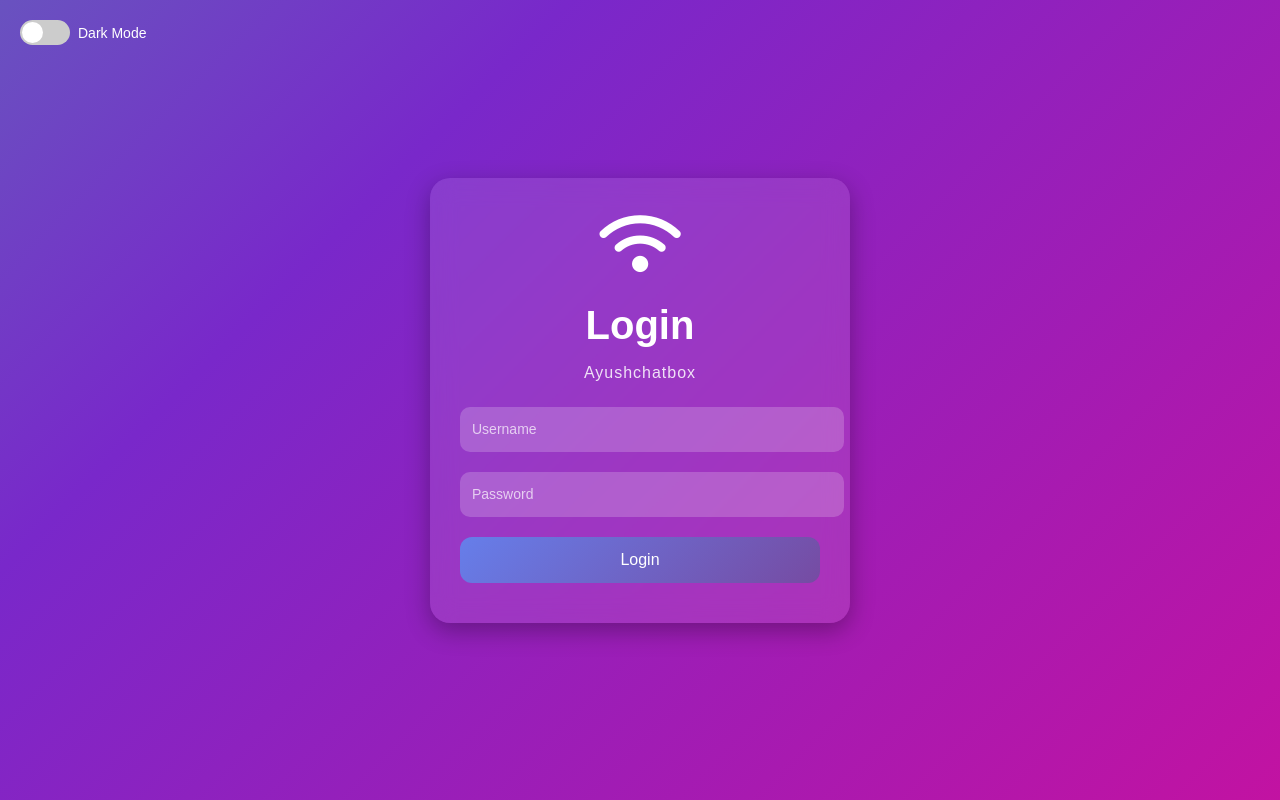
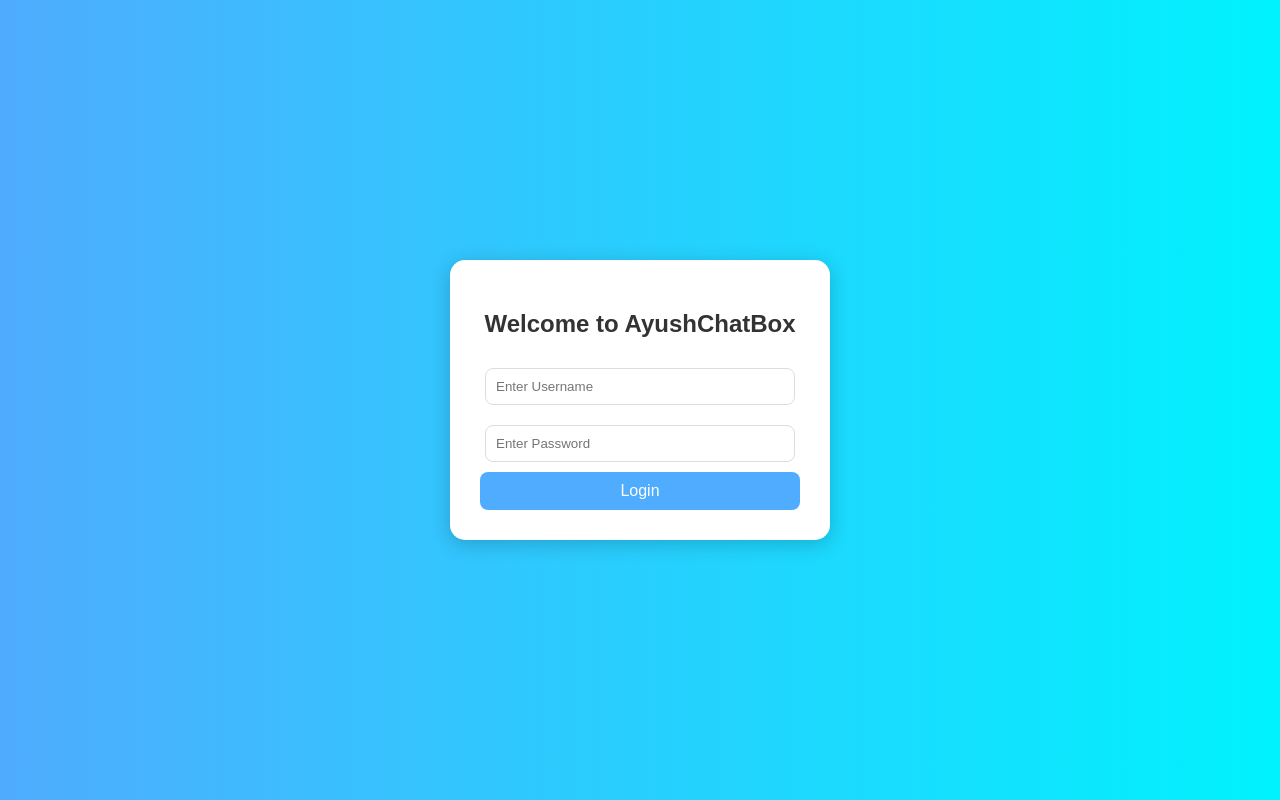
Before and after one commit to Ayushjha20090/ayushchatbox, a website: page login.html in a window 1280 px wide. Drawn offline with Linux system fonts and the light colour scheme.

Commit message:
Add files via upload

```diff
--- a/login.html
+++ b/login.html
@@ -2,254 +2,60 @@
 <html lang="en">
 <head>
   <meta charset="UTF-8">
-  <meta name="viewport" content="width=device-width, initial-scale=1.0">
-  <title>Cool Login Page with Theme Switch</title>
+  <title>Login - AyushChatBox</title>
   <style>
     body {
-      margin: 0;
-      padding: 0;
-      font-family: 'Poppins', sans-serif;
-      height: 100vh;
+      font-family: Arial, sans-serif;
+      background: linear-gradient(to right, #4facfe, #00f2fe);
       display: flex;
       justify-content: center;
       align-items: center;
-      transition: background 1s ease;
+      height: 100vh;
+      margin: 0;
     }
-
-    body.gradient {
-      background: linear-gradient(-45deg, #ff0080, #7928ca, #2af598, #009efd);
-      background-size: 400% 400%;
-      animation: gradientBG 12s ease infinite;
+    .login-box {
+      background: white;
+      padding: 30px;
+      border-radius: 15px;
+      text-align: center;
+      box-shadow: 0 4px 20px rgba(0,0,0,0.2);
+      width: 320px;
     }
-    @keyframes gradientBG {
-      0% { background-position: 0% 50%; }
-      50% { background-position: 100% 50%; }
-      100% { background-position: 0% 50%; }
+    h2 {
+      margin-bottom: 20px;
+      color: #333;
     }
-
-    body.dark {
-      background: #000;
+    input {
+      width: 90%;
+      padding: 10px;
+      margin: 10px 0;
+      border: 1px solid #ddd;
+      border-radius: 8px;
     }
-
-    .container {
-      width: 90%;
-      max-width: 360px;
-      padding: 40px 30px;
-      background: rgba(255, 255, 255, 0.1);
-      border-radius: 20px;
-      backdrop-filter: blur(12px);
-      box-shadow: 0 8px 25px rgba(0,0,0,0.3);
-      text-align: center;
+    button {
+      width: 100%;
+      padding: 10px;
+      background: #4facfe;
+      border: none;
       color: white;
-      animation: fadeIn 1.2s ease forwards;
-      opacity: 0;
-      position: relative;
-    }
-    @keyframes fadeIn {
-      from { opacity: 0; transform: translateY(40px); }
-      to { opacity: 1; transform: translateY(0); }
-    }
-
-    .wifi-icon {
-      font-size: 65px;
-      margin-bottom: 10px;
-      animation: bounce 2s infinite;
-    }
-    @keyframes bounce {
-      0%, 100% { transform: translateY(0); }
-      50% { transform: translateY(-10px); }
-    }
-
-    h1 {
-      margin: 5px 0;
-      font-size: 2.5em;
-      font-weight: bold;
-    }
-    p {
-      margin-bottom: 25px;
-      opacity: 0.85;
-      letter-spacing: 1px;
-    }
-
-    form {
-      display: flex;
-      flex-direction: column;
-      gap: 20px;
-    }
-
-    .input-group {
-      position: relative;
-    }
-    .input-group input {
-      width: 100%;
-      padding: 14px 12px;
-      border: none;
-      border-radius: 10px;
-      background: rgba(255,255,255,0.2);
-      color: white;
-      font-size: 15px;
-      outline: none;
+      font-size: 16px;
+      border-radius: 8px;
+      cursor: pointer;
       transition: 0.3s;
     }
-    .input-group input:focus {
-      background: rgba(255,255,255,0.3);
-      box-shadow: 0 0 10px rgba(255,255,255,0.5);
-    }
-    .input-group label {
-      position: absolute;
-      left: 12px;
-      top: 50%;
-      transform: translateY(-50%);
-      color: rgba(255,255,255,0.7);
-      font-size: 14px;
-      pointer-events: none;
-      transition: 0.3s ease;
-    }
-    .input-group input:focus + label,
-    .input-group input:not(:placeholder-shown) + label {
-      top: -8px;
-      left: 8px;
-      font-size: 12px;
-      color: #fff;
-      background: rgba(255,255,255,0.1);
-      padding: 0 4px;
-      border-radius: 4px;
-    }
-
-    button {
-      padding: 14px;
-      border: none;
-      border-radius: 12px;
-      font-size: 16px;
-      color: white;
-      background: linear-gradient(135deg, #667eea, #764ba2);
-      cursor: pointer;
-      overflow: hidden;
-      position: relative;
-      z-index: 1;
-      transition: transform 0.2s;
-    }
     button:hover {
-      transform: scale(1.05);
-    }
-    button::after {
-      content: "";
-      position: absolute;
-      top: 50%;
-      left: 50%;
-      width: 0;
-      height: 0;
-      background: rgba(255,255,255,0.3);
-      border-radius: 50%;
-      transform: translate(-50%, -50%);
-      z-index: -1;
-      transition: width 0.5s ease, height 0.5s ease;
-    }
-    button:active::after {
-      width: 300px;
-      height: 300px;
-    }
-
-    /* Toggle switch near username */
-    .switch-container {
-      position: absolute;
-      top: 20px;
-      left: 20px;
-      display: flex;
-      align-items: center;
-      gap: 8px;
-    }
-
-    .switch {
-      position: relative;
-      display: inline-block;
-      width: 50px;
-      height: 25px;
-    }
-    .switch input {
-      opacity: 0;
-      width: 0;
-      height: 0;
-    }
-    .slider {
-      position: absolute;
-      cursor: pointer;
-      top: 0;
-      left: 0;
-      right: 0;
-      bottom: 0;
-      background-color: #ccc;
-      transition: 0.4s;
-      border-radius: 25px;
-    }
-    .slider:before {
-      position: absolute;
-      content: "";
-      height: 21px;
-      width: 21px;
-      left: 2px;
-      bottom: 2px;
-      background-color: white;
-      transition: 0.4s;
-      border-radius: 50%;
-    }
-    .switch input:checked + .slider {
-      background-color: #764ba2;
-    }
-    .switch input:checked + .slider:before {
-      transform: translateX(25px);
-    }
-
-    .switch-label {
-      color: white;
-      font-size: 14px;
+      background: #00c6ff;
     }
   </style>
-
-  <link rel="stylesheet" href="https://cdnjs.cloudflare.com/ajax/libs/font-awesome/6.5.0/css/all.min.css">
 </head>
-<body class="gradient">
-
-  <!-- Switch near username -->
-  <div class="switch-container">
-    <label class="switch">
-      <input type="checkbox" id="toggleTheme">
-      <span class="slider"></span>
-    </label>
-    <span class="switch-label">Dark Mode</span>
-  </div>
-
-  <div class="container">
-    <div class="wifi-icon">
-      <i class="fa-solid fa-wifi"></i>
-    </div>
-    <h1>Login</h1>
-    <p>Ayushchatbox</p>
-    <form>
-      <div class="input-group">
-        <input type="text" id="username" placeholder=" " required>
-        <label for="username">Username</label>
-      </div>
-      <div class="input-group">
-        <input type="password" id="password" placeholder=" " required>
-        <label for="password">Password</label>
-      </div>
+<body>
+  <div class="login-box">
+    <h2>Welcome to AyushChatBox</h2>
+    <form action="/login" method="POST">
+      <input type="text" name="username" placeholder="Enter Username" required><br>
+      <input type="password" name="password" placeholder="Enter Password" required><br>
       <button type="submit">Login</button>
     </form>
   </div>
-
-  <script>
-    const toggle = document.getElementById("toggleTheme");
-    const body = document.body;
-    toggle.addEventListener("change", () => {
-      if (toggle.checked) {
-        body.classList.remove("gradient");
-        body.classList.add("dark");
-      } else {
-        body.classList.remove("dark");
-        body.classList.add("gradient");
-      }
-    });
-  </script>
 </body>
 </html>
```
